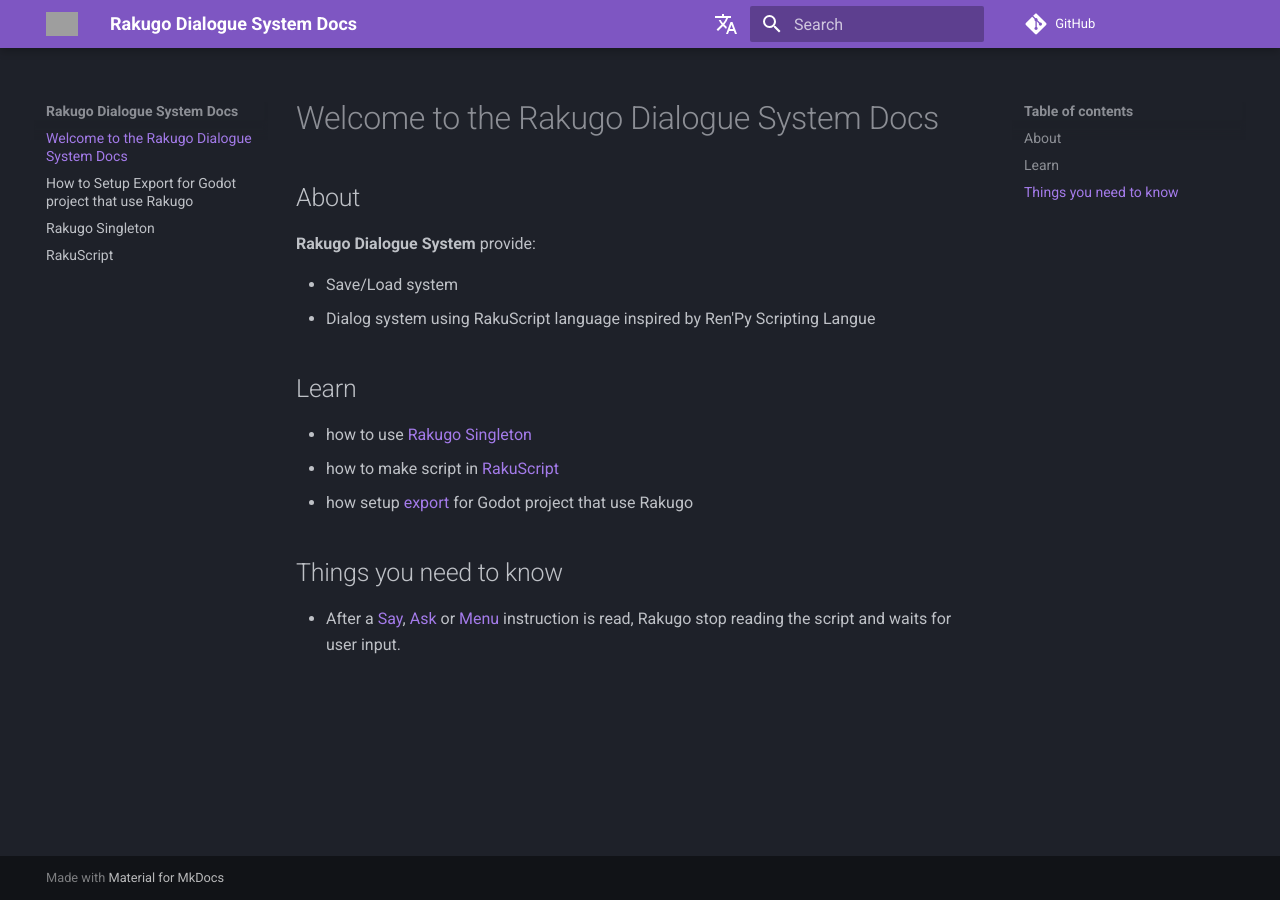
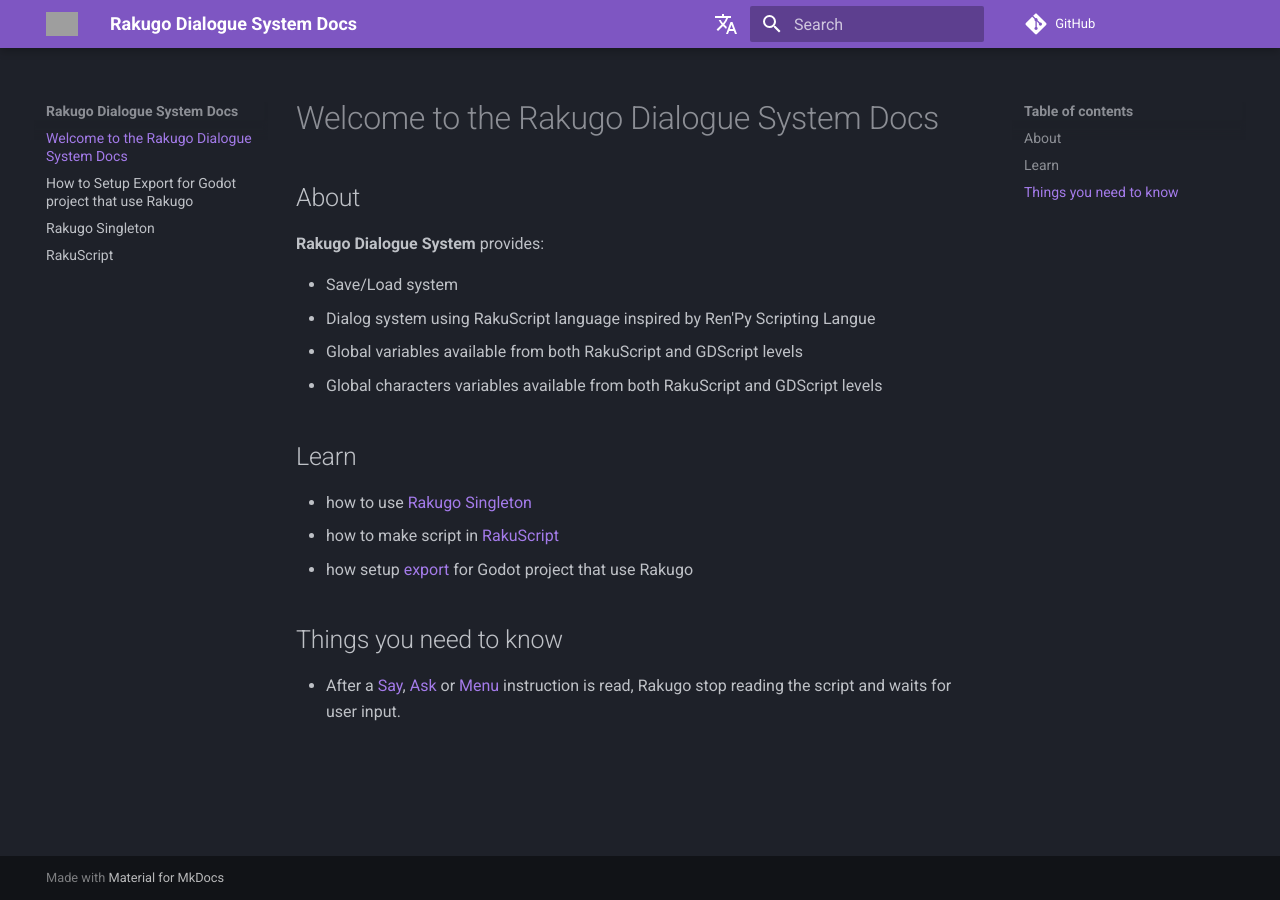
Before and after one commit to rakugoteam/rakugo-docs, an MkDocs documentation site: the page built from docs/index.md, in a window 1280 px wide. Built offline with MkDocs 1.6.1 and Material for MkDocs 9.7.7, drawn with Linux system fonts in a browser that asks for light colours; comment, search, counter and statistics services are not loaded; the version menu is left out; grey boxes are pictures that could not be loaded.

Commit message:
a bit better index page

```diff
--- a/docs/index.md
+++ b/docs/index.md
@@ -2,10 +2,12 @@
 
 ## About
 
-**Rakugo Dialogue System** provide:
+**Rakugo Dialogue System** provides:
 
 - Save/Load system
 - Dialog system using RakuScript language inspired by Ren'Py Scripting Langue
+- Global variables available from both RakuScript and GDScript levels
+- Global characters variables available from both RakuScript and GDScript levels
 
 ## Learn
 
```
